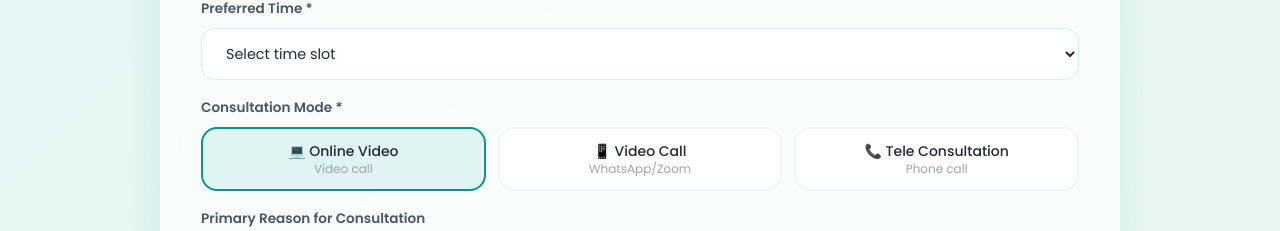
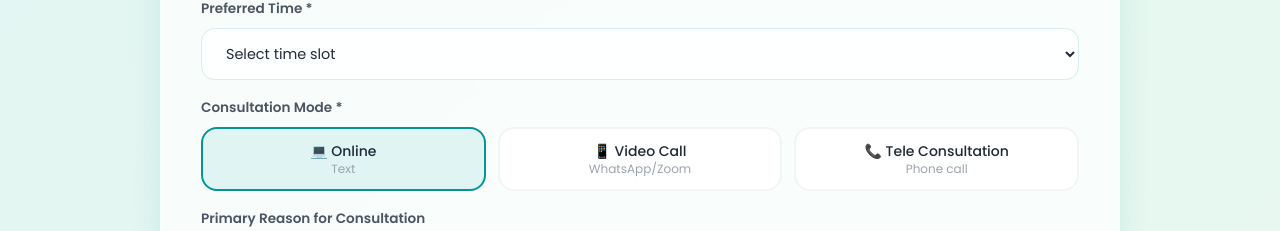
Before and after one commit to vihawellnesscentre-glitch/website, a React (Vite) app: page / in a window 1280 px wide. Shown: the part 10715-10946 px from the top of the page. Built offline with nearby package versions, Linux system fonts and the light colour scheme; a web font is replaced by a local one.

Commit message:
fix: update consultation mode text in Appointment form

```diff
--- a/src/components/Appointment.jsx
+++ b/src/components/Appointment.jsx
@@ -307,7 +307,7 @@ export default function Appointment() {
                   <label className="form-label">Consultation Mode *</label>
                   <div className="grid grid-cols-3 gap-3">
                     {[
-                      { value: 'online', label: '💻 Online Video', desc: 'Video call' },
+                      { value: 'online', label: '💻 Online', desc: 'Text' },
                       { value: 'video', label: '📱 Video Call', desc: 'WhatsApp/Zoom' },
                       { value: 'tele', label: '📞 Tele Consultation', desc: 'Phone call' },
                     ].map(({ value, label, desc }) => (
```
